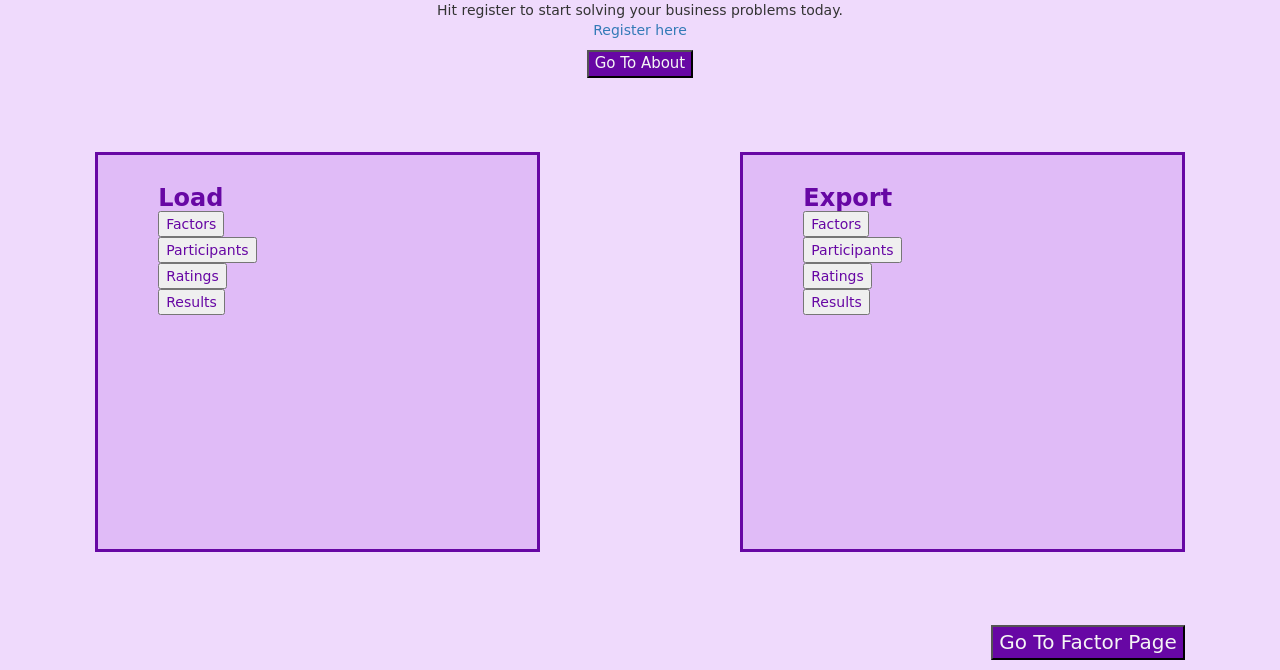
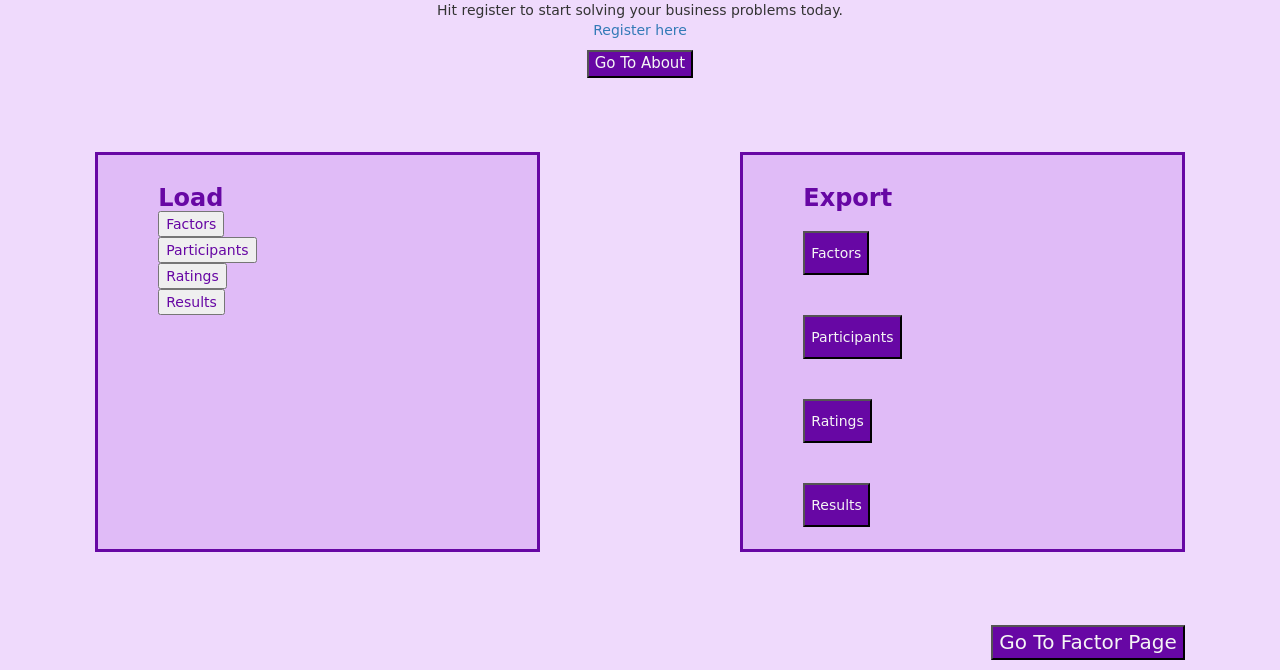
Before and after one commit to VERSO-UVM/Interactive-Management-App, a Flask app: page / in a window 1280 px wide. Shown: the part 281-951 px from the top of the page. Run offline with Flask 3, Linux system fonts and the light colour scheme; some libraries are stand-ins or nearby versions.

Commit message:
trying to make buttons expand full width of the designnated container with slight margins

```diff
--- a/flask_app/static/css/index.css
+++ b/flask_app/static/css/index.css
@@ -89,3 +89,17 @@ h4 {
   justify-self: end;
   font-size: 15px;
 }
+
+.export {
+  width: 100%;
+}
+
+.exportButton {
+  background-color: #6707A4;
+  color: whitesmoke;
+  padding-top: 10px;
+  padding-bottom: 10px;
+  margin-top: 20px;
+  margin-bottom: 20px;
+  justify-self: center;
+}
--- a/flask_app/templates/index.html
+++ b/flask_app/templates/index.html
@@ -58,21 +58,21 @@
       <h4>Export</h4>
       <!-- TODO: add links to factors, participants,
         ratings, and results (clickable option) -->
-        <div class="exportFactor">
+        <div class="export">
           <!-- A button to open the popup form -->
-          <button class="exportFactor" onclick="openForm()">Factors</button>
+          <button class="exportButton" onclick="openForm()">Factors</button>
         </div>
-        <div class="exportParticipant">
+        <div class="export">
           <!-- A button to open the popup form -->
-          <button class="exportParticipant" onclick="openForm()">Participants</button>
+          <button class="exportButton" onclick="openForm()">Participants</button>
         </div>
-        <div class="exportRating">
+        <div class="export">
           <!-- A button to open the popup form -->
-          <button class="exportRating" onclick="openForm()">Ratings</button>
+          <button class="exportButton" onclick="openForm()">Ratings</button>
         </div>
-        <div class="exportResult">
+        <div class="export">
           <!-- A button to open the popup form -->
-          <button class="exportResult" onclick="openForm()">Results</button>
+          <button class="exportButton" onclick="openForm()">Results</button>
         </div>
     </div>
   </div>
```
